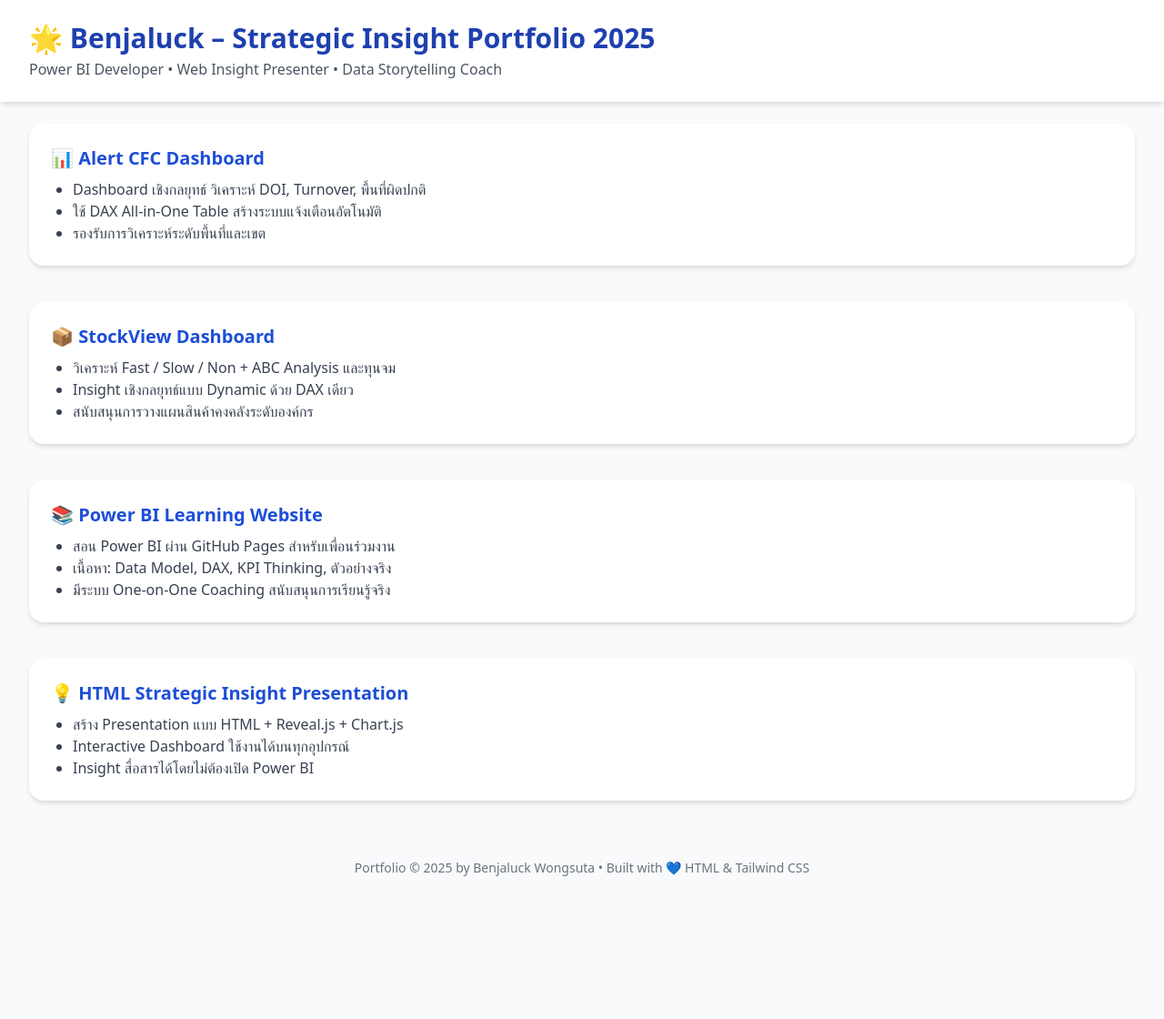
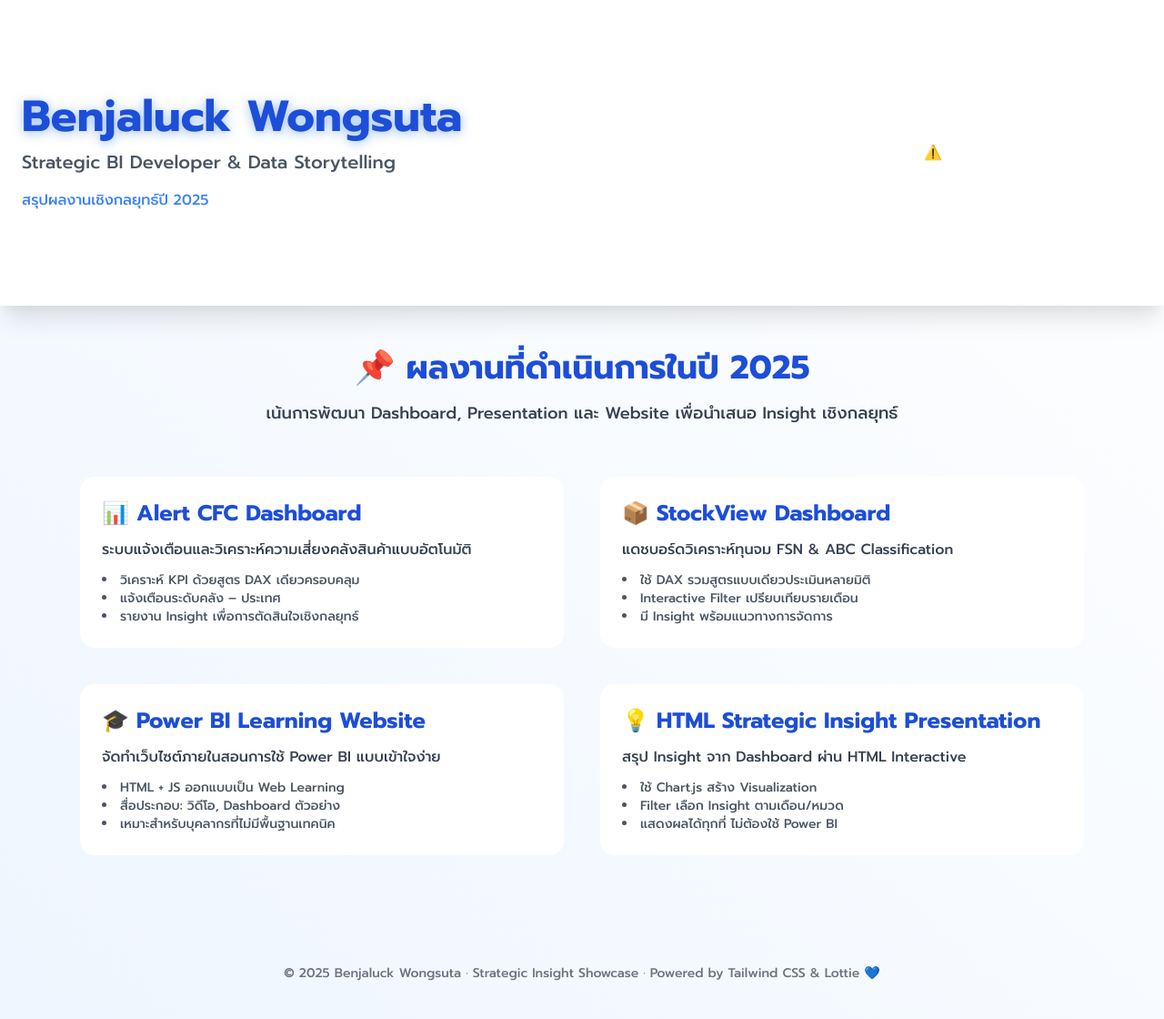
Before and after one commit to Benja1476/strategic-insight-portfolio, a plain HTML site: page index.html in a window 1280 px wide. Shown: the whole page at 91% size. Before the commit the page ends 988 px from the top, so only its background shows below. Drawn offline with nearby package versions, Linux system fonts and the light colour scheme; no server answers.

Commit message:
Update index.html

```diff
--- a/index.html
+++ b/index.html
@@ -1,68 +1,93 @@
-<!-- filename: index.html -->
 <!DOCTYPE html>
 <html lang="th">
 <head>
   <meta charset="UTF-8" />
   <meta name="viewport" content="width=device-width, initial-scale=1.0" />
-  <title>Benjaluck – Strategic Insight Portfolio</title>
+  <title>Strategic Insight Portfolio – Benjaluck</title>
   <link href="https://cdn.jsdelivr.net/npm/tailwindcss@2.2.19/dist/tailwind.min.css" rel="stylesheet" />
+  <script src="https://cdn.jsdelivr.net/npm/@lottiefiles/lottie-player@latest/dist/lottie-player.js"></script>
+  <link rel="preconnect" href="https://fonts.googleapis.com">
+  <link rel="preconnect" href="https://fonts.gstatic.com" crossorigin>
+  <link href="https://fonts.googleapis.com/css2?family=Prompt:wght@300;500;700&display=swap" rel="stylesheet">
+  <style>
+    body { font-family: 'Prompt', sans-serif; }
+    .card:hover { box-shadow: 0 10px 30px rgba(0,0,0,0.2); transform: translateY(-8px) scale(1.02); }
+    .glow-title { text-shadow: 0 2px 12px rgba(59,130,246,0.5); }
+  </style>
 </head>
-<body class="bg-gray-50 text-gray-800 font-sans">
+<body class="bg-gradient-to-tr from-blue-50 to-white text-gray-800">
 
-  <!-- Header -->
-  <header class="bg-white shadow-md py-6 px-8 mb-6">
-    <h1 class="text-3xl font-bold text-blue-800">🌟 Benjaluck – Strategic Insight Portfolio 2025</h1>
-    <p class="text-gray-600 mt-1">Power BI Developer • Web Insight Presenter • Data Storytelling Coach</p>
-  </header>
+  <!-- Hero Banner -->
+  <section class="bg-white shadow-xl">
+    <div class="max-w-7xl mx-auto flex flex-col md:flex-row items-center justify-between py-12 px-6">
+      <div>
+        <h1 class="text-5xl font-extrabold text-blue-700 glow-title">Benjaluck Wongsuta</h1>
+        <p class="text-xl text-gray-600 mt-3">Strategic BI Developer & Data Storytelling </p>
+        <p class="text-md text-blue-500 mt-4">สรุปผลงานเชิงกลยุทธ์ปี 2025</p>
+      </div>
+      <div class="hidden md:block">
+        <lottie-player src="https://assets4.lottiefiles.com/packages/lf20_cg3sfear.json" background="transparent" speed="1" style="width: 240px; height: 240px;" loop autoplay></lottie-player>
+      </div>
+    </div>
+  </section>
 
   <!-- Projects Section -->
-  <section class="px-8 space-y-10">
+  <section class="text-center max-w-4xl mx-auto px-4 mt-12">
+    <h2 class="text-4xl font-bold text-blue-700">📌 ผลงานที่ดำเนินการในปี 2025</h2>
+    <p class="text-lg text-gray-700 mt-4">เน้นการพัฒนา Dashboard, Presentation และ Website เพื่อนำเสนอ Insight เชิงกลยุทธ์</p>
+  </section>
+
+  <section class="grid grid-cols-1 md:grid-cols-2 gap-10 max-w-6xl mx-auto mt-14 px-6">
 
     <!-- Project 1 -->
-    <div class="bg-white p-6 rounded-2xl shadow-md">
-      <h2 class="text-xl font-semibold text-blue-700">📊 Alert CFC Dashboard</h2>
-      <ul class="list-disc ml-6 mt-2 text-gray-700">
-        <li>Dashboard เชิงกลยุทธ์ วิเคราะห์ DOI, Turnover, พื้นที่ผิดปกติ</li>
-        <li>ใช้ DAX All-in-One Table สร้างระบบแจ้งเตือนอัตโนมัติ</li>
-        <li>รองรับการวิเคราะห์ระดับพื้นที่และเขต</li>
+    <div class="bg-white rounded-2xl p-6 card transition duration-300">
+      <h3 class="text-2xl font-bold text-blue-700 mb-3">📊 Alert CFC Dashboard</h3>
+      <p class="text-gray-700 mb-3">ระบบแจ้งเตือนและวิเคราะห์ความเสี่ยงคลังสินค้าแบบอัตโนมัติ</p>
+      <ul class="list-disc list-inside text-sm text-gray-600">
+        <li>วิเคราะห์ KPI ด้วยสูตร DAX เดียวครอบคลุม</li>
+        <li>แจ้งเตือนระดับคลัง – ประเทศ</li>
+        <li>รายงาน Insight เพื่อการตัดสินใจเชิงกลยุทธ์</li>
       </ul>
     </div>
 
     <!-- Project 2 -->
-    <div class="bg-white p-6 rounded-2xl shadow-md">
-      <h2 class="text-xl font-semibold text-blue-700">📦 StockView Dashboard</h2>
-      <ul class="list-disc ml-6 mt-2 text-gray-700">
-        <li>วิเคราะห์ Fast / Slow / Non + ABC Analysis และทุนจม</li>
-        <li>Insight เชิงกลยุทธ์แบบ Dynamic ด้วย DAX เดียว</li>
-        <li>สนับสนุนการวางแผนสินค้าคงคลังระดับองค์กร</li>
+    <div class="bg-white rounded-2xl p-6 card transition duration-300">
+      <h3 class="text-2xl font-bold text-blue-700 mb-3">📦 StockView Dashboard</h3>
+      <p class="text-gray-700 mb-3">แดชบอร์ดวิเคราะห์ทุนจม FSN & ABC Classification</p>
+      <ul class="list-disc list-inside text-sm text-gray-600">
+        <li>ใช้ DAX รวมสูตรแบบเดียวประเมินหลายมิติ</li>
+        <li>Interactive Filter เปรียบเทียบรายเดือน</li>
+        <li>มี Insight พร้อมแนวทางการจัดการ</li>
       </ul>
     </div>
 
     <!-- Project 3 -->
-    <div class="bg-white p-6 rounded-2xl shadow-md">
-      <h2 class="text-xl font-semibold text-blue-700">📚 Power BI Learning Website</h2>
-      <ul class="list-disc ml-6 mt-2 text-gray-700">
-        <li>สอน Power BI ผ่าน GitHub Pages สำหรับเพื่อนร่วมงาน</li>
-        <li>เนื้อหา: Data Model, DAX, KPI Thinking, ตัวอย่างจริง</li>
-        <li>มีระบบ One-on-One Coaching สนับสนุนการเรียนรู้จริง</li>
+    <div class="bg-white rounded-2xl p-6 card transition duration-300">
+      <h3 class="text-2xl font-bold text-blue-700 mb-3">🎓 Power BI Learning Website</h3>
+      <p class="text-gray-700 mb-3">จัดทำเว็บไซต์ภายในสอนการใช้ Power BI แบบเข้าใจง่าย</p>
+      <ul class="list-disc list-inside text-sm text-gray-600">
+        <li>HTML + JS ออกแบบเป็น Web Learning</li>
+        <li>สื่อประกอบ: วิดีโอ, Dashboard ตัวอย่าง</li>
+        <li>เหมาะสำหรับบุคลากรที่ไม่มีพื้นฐานเทคนิค</li>
       </ul>
     </div>
 
     <!-- Project 4 -->
-    <div class="bg-white p-6 rounded-2xl shadow-md">
-      <h2 class="text-xl font-semibold text-blue-700">💡 HTML Strategic Insight Presentation</h2>
-      <ul class="list-disc ml-6 mt-2 text-gray-700">
-        <li>สร้าง Presentation แบบ HTML + Reveal.js + Chart.js</li>
-        <li>Interactive Dashboard ใช้งานได้บนทุกอุปกรณ์</li>
-        <li>Insight สื่อสารได้โดยไม่ต้องเปิด Power BI</li>
+    <div class="bg-white rounded-2xl p-6 card transition duration-300">
+      <h3 class="text-2xl font-bold text-blue-700 mb-3">💡 HTML Strategic Insight Presentation</h3>
+      <p class="text-gray-700 mb-3">สรุป Insight จาก Dashboard ผ่าน HTML Interactive</p>
+      <ul class="list-disc list-inside text-sm text-gray-600">
+        <li>ใช้ Chart.js สร้าง Visualization</li>
+        <li>Filter เลือก Insight ตามเดือน/หมวด</li>
+        <li>แสดงผลได้ทุกที่ ไม่ต้องใช้ Power BI</li>
       </ul>
     </div>
 
   </section>
 
   <!-- Footer -->
-  <footer class="text-center py-6 mt-10 text-sm text-gray-500">
-    Portfolio © 2025 by Benjaluck Wongsuta • Built with 💙 HTML & Tailwind CSS
+  <footer class="text-center py-10 mt-20 text-sm text-gray-500">
+    © 2025 Benjaluck Wongsuta · Strategic Insight Showcase · Powered by Tailwind CSS & Lottie 💙
   </footer>
 
 </body>
```
